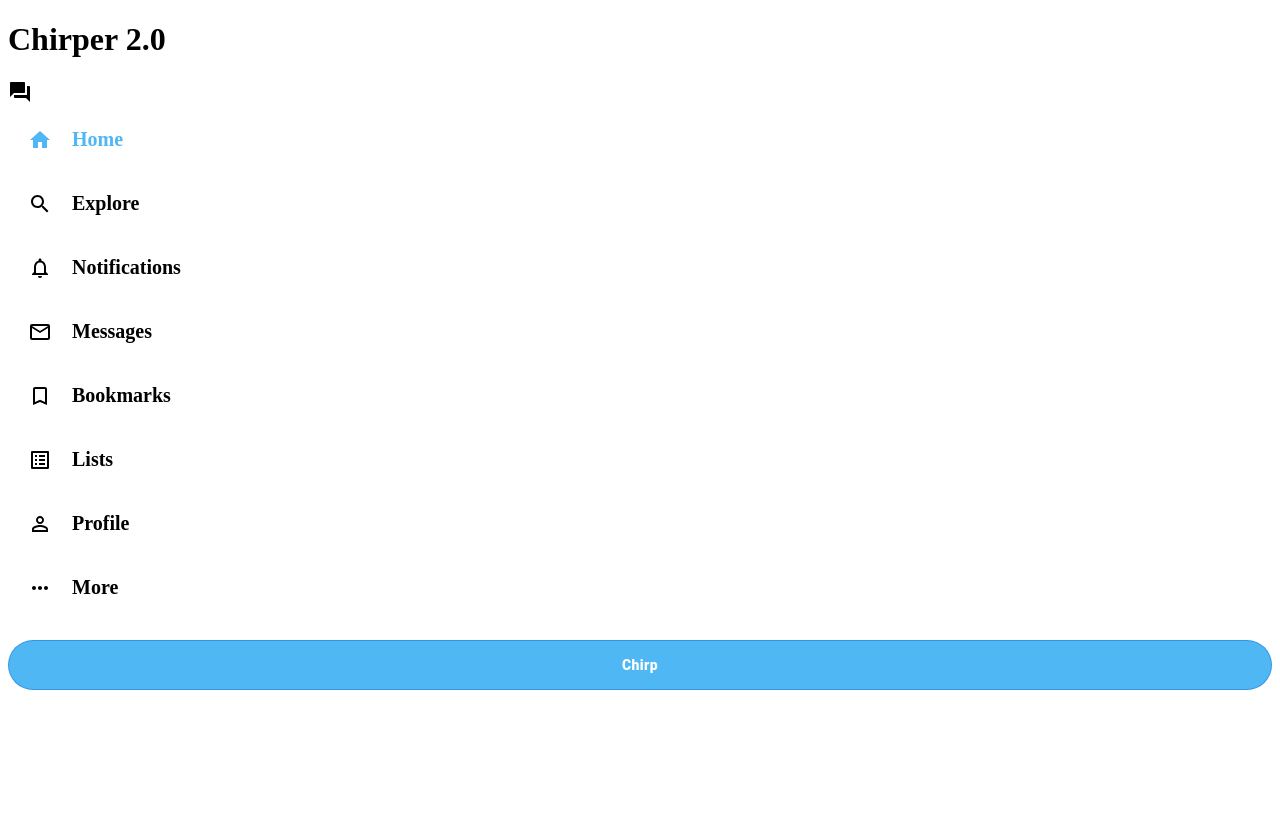
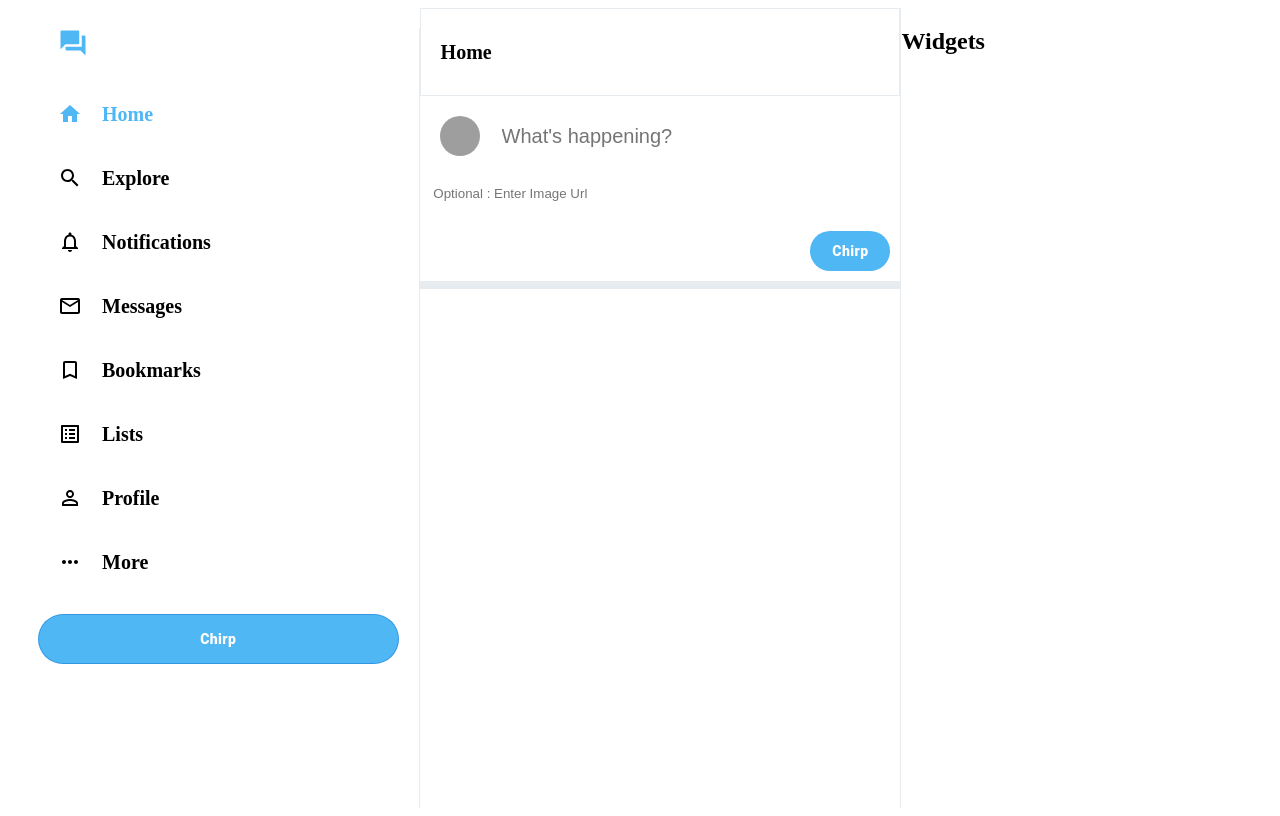
Before and after one commit to RajveerNarang/chirper_2.0, a React (Vite) app in the folder Chirper/: page / in a window 1280 px wide. Built offline with nearby package versions, Linux system fonts and the light colour scheme; grey boxes are pictures that could not be loaded.

Commit message:
Chirp Box view completed in Home

```diff
--- a/Chirper/src/App.css
+++ b/Chirper/src/App.css
@@ -2,3 +2,12 @@ body {
   --chirper-color: #50b7f5;
   --chirper-background: #e6ecf0;
 }
+
+.app {
+  display: flex;
+  height: 100vh;
+  max-width: 1300px;
+  margin-left: auto;
+  margin-right: auto;
+  padding: 0 10px;
+}
--- a/Chirper/src/App.jsx
+++ b/Chirper/src/App.jsx
@@ -1,6 +1,8 @@
 import { useState } from "react";
 import "./App.css";
 import Sidebar from "./components/Sidebar";
+import ChirperFeed from "./components/ChirperFeed";
+import Widgets from "./components/Widgets";
 
 function App() {
   // const [count, setCount] = useState(0)
@@ -8,13 +10,16 @@ function App() {
   return (
     // using BEM Naming Convention
     <div className="app">
-      <h1>Chirper 2.0</h1>
+      {/* <h1>Chirper 2.0</h1> */}
 
       {/*Sidebar */}
       <Sidebar />
 
       {/* Chirper Feed */}
+      <ChirperFeed />
+
       {/*Widgets */}
+      <Widgets />
     </div>
   );
 }
--- /dev/null
+++ b/Chirper/src/components/ChirpBox.css
@@ -0,0 +1,38 @@
+.chirp_btn_chirpBox {
+  background-color: var(--chirper-color) !important;
+  border: none !important;
+  color: white !important;
+  font-weight: 900 !important;
+  text-transform: inherit !important;
+  border-radius: 30px !important;
+  width: 80px;
+  height: 40px !important;
+  margin-top: 20px !important;
+  margin-left: auto !important;
+}
+.chirpBox {
+  padding-bottom: 10px;
+  border-bottom: 8px solid var(--chirper-background);
+  padding-right: 10px;
+}
+
+.chirpBox > form {
+  display: flex;
+  flex-direction: column;
+}
+
+.chirpBox_input {
+  padding: 20px;
+  display: flex;
+}
+.chirpBox_input > input {
+  flex: 1;
+  margin-left: 20px;
+  font-size: 20px;
+  border: none;
+}
+
+.chirpUrl_imageInput {
+  border: none;
+  padding: 10px;
+}
--- /dev/null
+++ b/Chirper/src/components/ChirpBox.jsx
@@ -0,0 +1,28 @@
+import React from "react";
+import "./ChirpBox.css";
+import { Avatar, Button, Input } from "@material-ui/core";
+
+const ChirpBox = () => {
+  return (
+    <>
+      <div className="chirpBox">
+        <form>
+          <div className="chirpBox_input">
+            <Avatar src="https://i1.sndcdn.com/avatars-MP32mxRRMxRVctJM-rHKmOw-t500x500.jpg" />
+            <input placeholder="What's happening?" type="text" />
+          </div>
+          <input
+            placeholder=" Optional : Enter Image Url"
+            type="text"
+            className="chirpUrl_imageInput"
+          />
+          <Button variant="outlined" className="chirp_btn_chirpBox">
+            Chirp
+          </Button>
+        </form>
+      </div>
+    </>
+  );
+};
+
+export default ChirpBox;
--- /dev/null
+++ b/Chirper/src/components/ChirperFeed.css
@@ -0,0 +1,28 @@
+.feed {
+  flex: 0.4;
+  border-right: 1px solid var(--chirper-background);
+  min-width: fit-content;
+  overflow-y: scroll;
+}
+.feed::-webkit-scrollbar {
+  display: none;
+}
+
+.feed {
+  -ms-overflow-style: none;
+  scrollbar-width: none;
+}
+.feed__header {
+  position: sticky;
+  top: 0;
+  background-color: white;
+  z-index: 100;
+  border: 1px solid var(--chirper-background);
+  padding: 15px 20px;
+}
+
+.feed__header > h2 {
+  font-size: 20px;
+  font-weight: 800;
+  /* background-color: red; */
+}
--- /dev/null
+++ b/Chirper/src/components/ChirperFeed.jsx
@@ -0,0 +1,26 @@
+import React from "react";
+import "./ChirperFeed.css";
+import ChirpBox from "./ChirpBox";
+
+const ChirperFeed = () => {
+  return (
+    <>
+      <div className="feed">
+        {/*Header */}
+        <div className="feed__header">
+          <h2>Home</h2>
+        </div>
+
+        {/*ChirpBox */}
+
+        <ChirpBox />
+
+        {/*Post */}
+        {/*Post */}
+        {/*Post */}
+      </div>
+    </>
+  );
+};
+
+export default ChirperFeed;
--- a/Chirper/src/components/Sidebar.css
+++ b/Chirper/src/components/Sidebar.css
@@ -8,3 +8,19 @@
   height: 50px !important;
   margin-top: 20px !important ;
 }
+
+.sidebar {
+  border-right: 1px solid var(--chirper-background);
+  flex: 0.3;
+  min-width: 250px;
+  margin-top: 20px;
+  padding-right: 20px;
+  padding-left: 20px;
+}
+
+.sidebar_chirperIcon {
+  color: var(--chirper-color);
+  font-size: 30px !important;
+  margin-left: 20px;
+  margin-bottom: 20px;
+}
--- a/Chirper/src/components/Sidebar.jsx
+++ b/Chirper/src/components/Sidebar.jsx
@@ -17,8 +17,8 @@ const Sidebar = () => {
     <>
       {/* <div>Sidebar</div> */}
       <div className="sidebar">
-        {/*Twitter icon */}
-        <ForumIcon />
+        {/*Chirper icon */}
+        <ForumIcon className="sidebar_chirperIcon" />
 
         {/*SidebarOption Component */}
         <SidebarOption active Icon={HomeIcon} text="Home" />
--- /dev/null
+++ b/Chirper/src/components/Widgets.css
@@ -0,0 +1,3 @@
+.widgets {
+  flex: 0.3;
+}
--- /dev/null
+++ b/Chirper/src/components/Widgets.jsx
@@ -0,0 +1,14 @@
+import React from "react";
+import "./Widgets.css";
+
+const Widgets = () => {
+  return (
+    <>
+      <div className="widgets">
+        <h2>Widgets</h2>
+      </div>
+    </>
+  );
+};
+
+export default Widgets;
```
